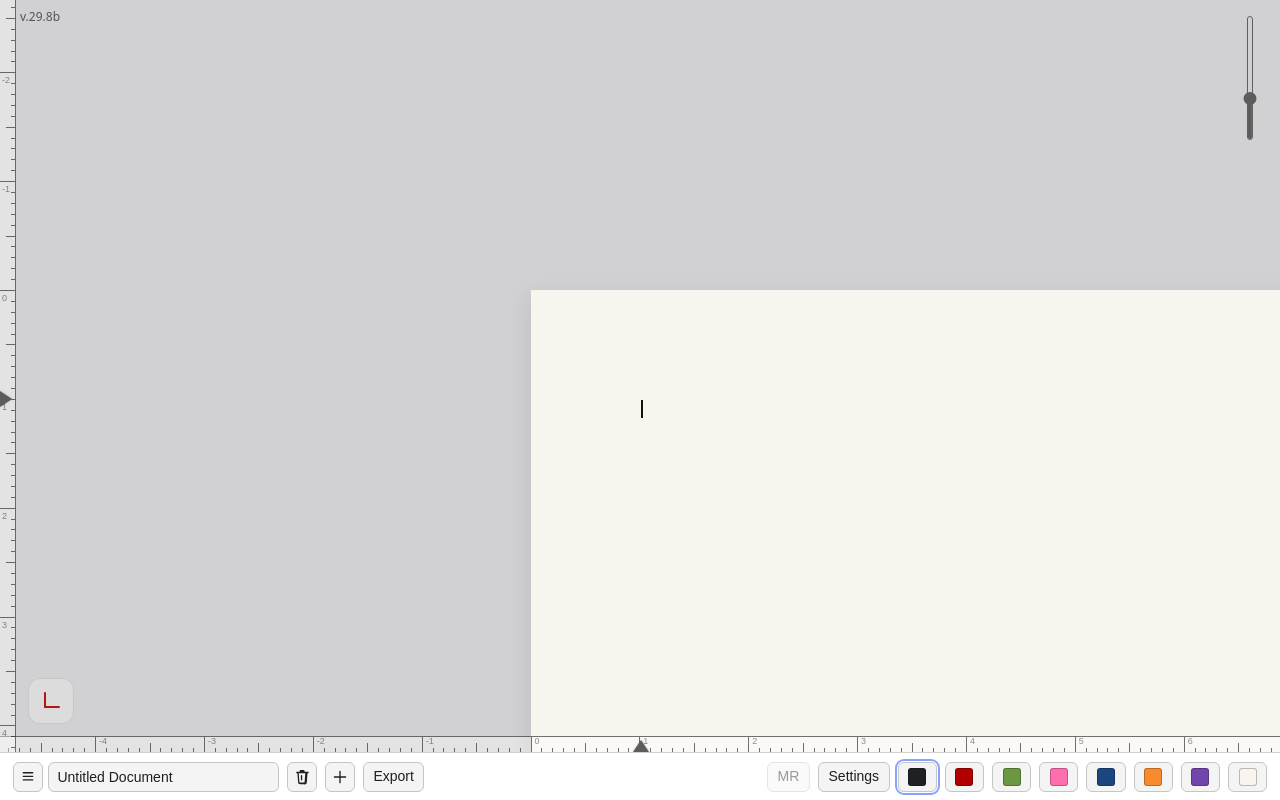
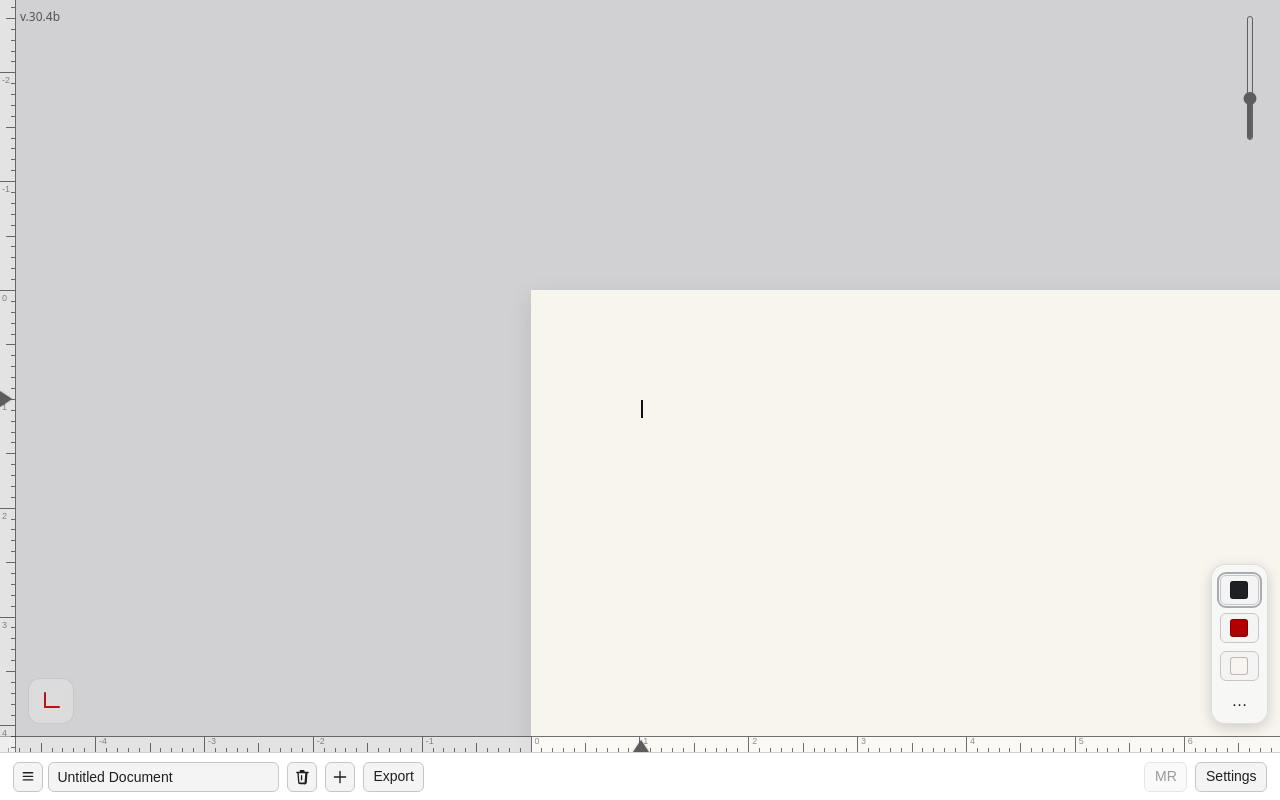
Before and after one commit to sventral/Typewriter, a website: page index.html in a window 1280 px wide. Drawn offline with Linux system fonts and the light colour scheme; a web font is replaced by a local one.

Commit message:
ink toolbar

```diff
--- a/index.html
+++ b/index.html
@@ -7,7 +7,7 @@
   <link rel="stylesheet" href="styles.css" />
 </head>
 <body>
-      <div class="app-version">v.29.8b</div>
+      <div class="app-version">v.30.4b</div>
   <div id="storageNotice" class="storage-notice" role="status" aria-live="polite"></div>
   <div class="ruler" id="rulerH_host">
     <div class="ruler-ticks"></div>
@@ -63,35 +63,8 @@
     </span>
   </button>
 
-  <div class="toolbar">
-    <div class="toolbar-left">
-      <div class="doc-controls" id="docControls">
-        <button class="btn icon-only" id="docMenuBtn" aria-haspopup="true" aria-expanded="false" title="Documents" aria-label="Documents">
-          <svg class="icon" viewBox="0 0 20 20" focusable="false" aria-hidden="true">
-            <path d="M4 5.25a.75.75 0 0 1 .75-.75h10.5a.75.75 0 0 1 0 1.5H4.75A.75.75 0 0 1 4 5.25Zm0 4a.75.75 0 0 1 .75-.75h10.5a.75.75 0 0 1 0 1.5H4.75A.75.75 0 0 1 4 9.25Zm0 4a.75.75 0 0 1 .75-.75h10.5a.75.75 0 0 1 0 1.5H4.75A.75.75 0 0 1 4 13.25Z" fill="currentColor" />
-          </svg>
-        </button>
-        <input class="doc-title-input" id="docTitleInput" type="text" maxlength="200" placeholder="Untitled Document" aria-label="Document title" />
-        <div class="doc-menu-popup" id="docMenuPopup" role="menu" aria-labelledby="docMenuBtn">
-          <div class="doc-menu-header">Documents</div>
-          <div class="doc-menu-list" id="docMenuList"></div>
-        </div>
-      </div>
-      <button class="btn icon-only" id="deleteDocBtn" title="Delete document" aria-label="Delete document">
-        <svg class="icon" viewBox="0 0 20 20" focusable="false" aria-hidden="true">
-          <path d="M7.25 3a1 1 0 0 1 .97-.75h3.56a1 1 0 0 1 .97.75l.3 1.25h3.75a.75.75 0 0 1 0 1.5h-.7l-.73 10.01A2.25 2.25 0 0 1 12.13 18H7.87a2.25 2.25 0 0 1-2.24-2.24L4.9 5.75h-.65a.75.75 0 0 1 0-1.5h3.75ZM6.4 5.75l.7 9.72c.05.4.38.7.77.7h4.26c.4 0 .73-.3.77-.7l.7-9.72H6.4Zm3.1 2a.75.75 0 0 1 .75.75v4.5a.75.75 0 0 1-1.5 0v-4.5a.75.75 0 0 1 .75-.75Z" fill="currentColor" />
-        </svg>
-      </button>
-      <button class="btn icon-only" id="newDocBtn" title="New document" aria-label="New document">
-        <svg class="icon" viewBox="0 0 20 20" focusable="false" aria-hidden="true">
-          <path d="M10 3a.75.75 0 0 1 .75.75v5.5h5.5a.75.75 0 0 1 0 1.5h-5.5v5.5a.75.75 0 0 1-1.5 0v-5.5h-5.5a.75.75 0 0 1 0-1.5h5.5v-5.5A.75.75 0 0 1 10 3Z" fill="currentColor" />
-        </svg>
-      </button>
-      <button class="btn" id="exportTxtBtn">Export</button>
-    </div>
-    <div class="toolbar-right">
-      <button class="btn typewriter-mr-btn" id="marginReleaseBtn" aria-disabled="true" title="Margin release">MR</button>
-      <button class="btn" id="inkSettingsBtn">Settings</button>
+  <div class="ink-dock" id="inkDock" aria-label="Ink colors">
+    <div class="ink-dock__core">
       <div class="ink-control-group">
         <button class="btn" id="inkBlackBtn" title="Black Ink. Long-press for transparency."><span class="sw black"></span></button>
         <div class="ink-slider-popup" id="inkBlackSliderPopup">
@@ -110,6 +83,17 @@
           <span class="slider-value" id="inkOpacityRValue">100%</span>
         </div>
       </div>
+      <div class="ink-control-group">
+        <button class="btn" id="inkWhiteBtn" title="White Ink (Eraser). Long-press for transparency."><span class="sw white"></span></button>
+        <div class="ink-slider-popup" id="inkWhiteSliderPopup">
+          <div class="slider-container">
+            <input type="range" id="inkOpacityWSlider" min="0" max="100" step="1" value="100" class="ink-slider">
+          </div>
+          <span class="slider-value" id="inkOpacityWValue">100%</span>
+        </div>
+      </div>
+    </div>
+    <div class="ink-dock__extra" id="inkDockExtras" aria-hidden="true">
       <div class="ink-control-group">
         <button class="btn" id="inkPistachioBtn" title="Pistachio Ink. Long-press for transparency."><span class="sw pistachio"></span></button>
         <div class="ink-slider-popup" id="inkPistachioSliderPopup">
@@ -155,15 +139,41 @@
           <span class="slider-value" id="inkOpacityUValue">100%</span>
         </div>
       </div>
-      <div class="ink-control-group">
-        <button class="btn" id="inkWhiteBtn" title="White Ink (Eraser). Long-press for transparency."><span class="sw white"></span></button>
-        <div class="ink-slider-popup" id="inkWhiteSliderPopup">
-          <div class="slider-container">
-            <input type="range" id="inkOpacityWSlider" min="0" max="100" step="1" value="100" class="ink-slider">
-          </div>
-          <span class="slider-value" id="inkOpacityWValue">100%</span>
+    </div>
+    <button class="ink-dock__handle" id="inkDockHandle" type="button" aria-expanded="false" aria-controls="inkDockExtras" title="More ink colors" aria-label="More ink colors">
+      <span class="ink-dock__handle-icon" aria-hidden="true">…</span>
+    </button>
+  </div>
+
+  <div class="toolbar">
+    <div class="toolbar-left">
+      <div class="doc-controls" id="docControls">
+        <button class="btn icon-only" id="docMenuBtn" aria-haspopup="true" aria-expanded="false" title="Documents" aria-label="Documents">
+          <svg class="icon" viewBox="0 0 20 20" focusable="false" aria-hidden="true">
+            <path d="M4 5.25a.75.75 0 0 1 .75-.75h10.5a.75.75 0 0 1 0 1.5H4.75A.75.75 0 0 1 4 5.25Zm0 4a.75.75 0 0 1 .75-.75h10.5a.75.75 0 0 1 0 1.5H4.75A.75.75 0 0 1 4 9.25Zm0 4a.75.75 0 0 1 .75-.75h10.5a.75.75 0 0 1 0 1.5H4.75A.75.75 0 0 1 4 13.25Z" fill="currentColor" />
+          </svg>
+        </button>
+        <input class="doc-title-input" id="docTitleInput" type="text" maxlength="200" placeholder="Untitled Document" aria-label="Document title" />
+        <div class="doc-menu-popup" id="docMenuPopup" role="menu" aria-labelledby="docMenuBtn">
+          <div class="doc-menu-header">Documents</div>
+          <div class="doc-menu-list" id="docMenuList"></div>
         </div>
       </div>
+      <button class="btn icon-only" id="deleteDocBtn" title="Delete document" aria-label="Delete document">
+        <svg class="icon" viewBox="0 0 20 20" focusable="false" aria-hidden="true">
+          <path d="M7.25 3a1 1 0 0 1 .97-.75h3.56a1 1 0 0 1 .97.75l.3 1.25h3.75a.75.75 0 0 1 0 1.5h-.7l-.73 10.01A2.25 2.25 0 0 1 12.13 18H7.87a2.25 2.25 0 0 1-2.24-2.24L4.9 5.75h-.65a.75.75 0 0 1 0-1.5h3.75ZM6.4 5.75l.7 9.72c.05.4.38.7.77.7h4.26c.4 0 .73-.3.77-.7l.7-9.72H6.4Zm3.1 2a.75.75 0 0 1 .75.75v4.5a.75.75 0 0 1-1.5 0v-4.5a.75.75 0 0 1 .75-.75Z" fill="currentColor" />
+        </svg>
+      </button>
+      <button class="btn icon-only" id="newDocBtn" title="New document" aria-label="New document">
+        <svg class="icon" viewBox="0 0 20 20" focusable="false" aria-hidden="true">
+          <path d="M10 3a.75.75 0 0 1 .75.75v5.5h5.5a.75.75 0 0 1 0 1.5h-5.5v5.5a.75.75 0 0 1-1.5 0v-5.5h-5.5a.75.75 0 0 1 0-1.5h5.5v-5.5A.75.75 0 0 1 10 3Z" fill="currentColor" />
+        </svg>
+      </button>
+      <button class="btn" id="exportTxtBtn">Export</button>
+    </div>
+    <div class="toolbar-right">
+      <button class="btn typewriter-mr-btn" id="marginReleaseBtn" aria-disabled="true" title="Margin release">MR</button>
+      <button class="btn" id="inkSettingsBtn">Settings</button>
     </div>
   </div>
 
--- a/js/init/ui/inkControls.js
+++ b/js/init/ui/inkControls.js
@@ -336,6 +336,18 @@ export function createInkControls({
     bindGlyphJitterControls();
     bindLineSlantControls();
     bindAppearanceControls();
+
+    if (app.inkDockHandle && app.inkDock && app.inkDockExtras) {
+      const handle = app.inkDockHandle;
+      const dock = app.inkDock;
+      const extras = app.inkDockExtras;
+      const toggle = () => {
+        const expanded = dock.classList.toggle('ink-dock--expanded');
+        handle.setAttribute('aria-expanded', expanded ? 'true' : 'false');
+        extras.setAttribute('aria-hidden', expanded ? 'false' : 'true');
+      };
+      handle.addEventListener('click', toggle);
+    }
   }
 
   function applyInkDefaults(loaded) {
--- a/js/utils/domElements.js
+++ b/js/utils/domElements.js
@@ -45,6 +45,9 @@ const DOM_ID_GROUPS = {
     inkWhiteBtn: 'inkWhiteBtn',
     inkSettingsBtn: 'inkSettingsBtn',
     inkSettingsPanel: 'inkSettingsPanel',
+    inkDock: 'inkDock',
+    inkDockHandle: 'inkDockHandle',
+    inkDockExtras: 'inkDockExtras',
     inkBlackSliderPopup: 'inkBlackSliderPopup',
     inkRedSliderPopup: 'inkRedSliderPopup',
     inkPistachioSliderPopup: 'inkPistachioSliderPopup',
--- a/styles.css
+++ b/styles.css
@@ -44,7 +44,7 @@
     --control-border: #ccc;
     --divider-color: #e0e0e0;
     --caret-color:#111111;
-    --active-outline:#8aa2ff;
+    --active-outline:#a7abb3;
     --accent-color:#556cd6;
     --danger-color:#c24040;
     --danger-hover:#a83232;
@@ -81,7 +81,7 @@
     --control-border: #ccc;
     --divider-color: #e0e0e0;
     --caret-color:#111111;
-    --active-outline:#8aa2ff;
+    --active-outline:#a7abb3;
     --accent-color:#556cd6;
     --danger-color:#c24040;
     --danger-hover:#a83232;
@@ -119,7 +119,7 @@
       --control-border: #3f4047;
       --divider-color: #3f4047;
       --caret-color:#111111;
-      --active-outline:#9ca3b5;
+      --active-outline:#6c6f78;
       --accent-color:#9ca3ff;
       --danger-color:#ff6b6b;
       --danger-hover:#ff8787;
@@ -156,7 +156,7 @@
     --control-border: #3f4047;
     --divider-color: #3f4047;
     --caret-color:#111111;
-    --active-outline:#9ca3b5;
+    --active-outline:#6c6f78;
     --accent-color:#9ca3ff;
     --danger-color:#ff6b6b;
     --danger-hover:#ff8787;
@@ -277,6 +277,72 @@ body[data-page-tone='dark']{
     --corner-ruler-shift-y: calc(-1 * var(--ruler-thickness));
     color: var(--tri-red);
     opacity: 0.9;
+  }
+
+  .ink-dock{
+    position:fixed;
+    right:12px;
+    bottom:calc(var(--toolbar-h) + 12px);
+    display:flex;
+    flex-direction:column;
+    gap:8px;
+    padding:10px 8px;
+    background:var(--panel-bg);
+    border:1px solid var(--panel-border);
+    border-radius:14px;
+    box-shadow:0 4px 14px rgba(0,0,0,0.16);
+    z-index:64;
+    --ink-dock-shift-x: 0px;
+    --ink-dock-shift-y: 0px;
+    transform:translate(var(--ink-dock-shift-x), var(--ink-dock-shift-y));
+    backdrop-filter:blur(6px);
+    -webkit-backdrop-filter:blur(6px);
+  }
+
+  body:not(.rulers-off) .ink-dock{
+    --ink-dock-shift-y: calc(-1 * var(--ruler-thickness));
+  }
+
+  .ink-dock__core,
+  .ink-dock__extra{
+    display:flex;
+    flex-direction:column;
+    gap:8px;
+  }
+
+  .ink-dock__extra{
+    display:none;
+  }
+
+  .ink-dock--expanded .ink-dock__extra{
+    display:flex;
+  }
+
+  .ink-dock__handle{
+    border:none;
+    background:transparent;
+    color:var(--btn-fg);
+    border-radius:8px;
+    height:auto;
+    padding:4px 6px;
+    cursor:pointer;
+    display:flex;
+    align-items:center;
+    justify-content:center;
+    gap:6px;
+    font-size:14px;
+  }
+
+  .ink-dock__handle:hover{ background:transparent; }
+  .ink-dock__handle:active{ background:transparent; }
+  .ink-dock__handle:focus-visible{
+    outline:2px solid var(--active-outline);
+    outline-offset:2px;
+  }
+
+  .ink-dock__handle-icon{
+    font-size:16px;
+    line-height:1;
   }
 
   .lag-notice {
```
